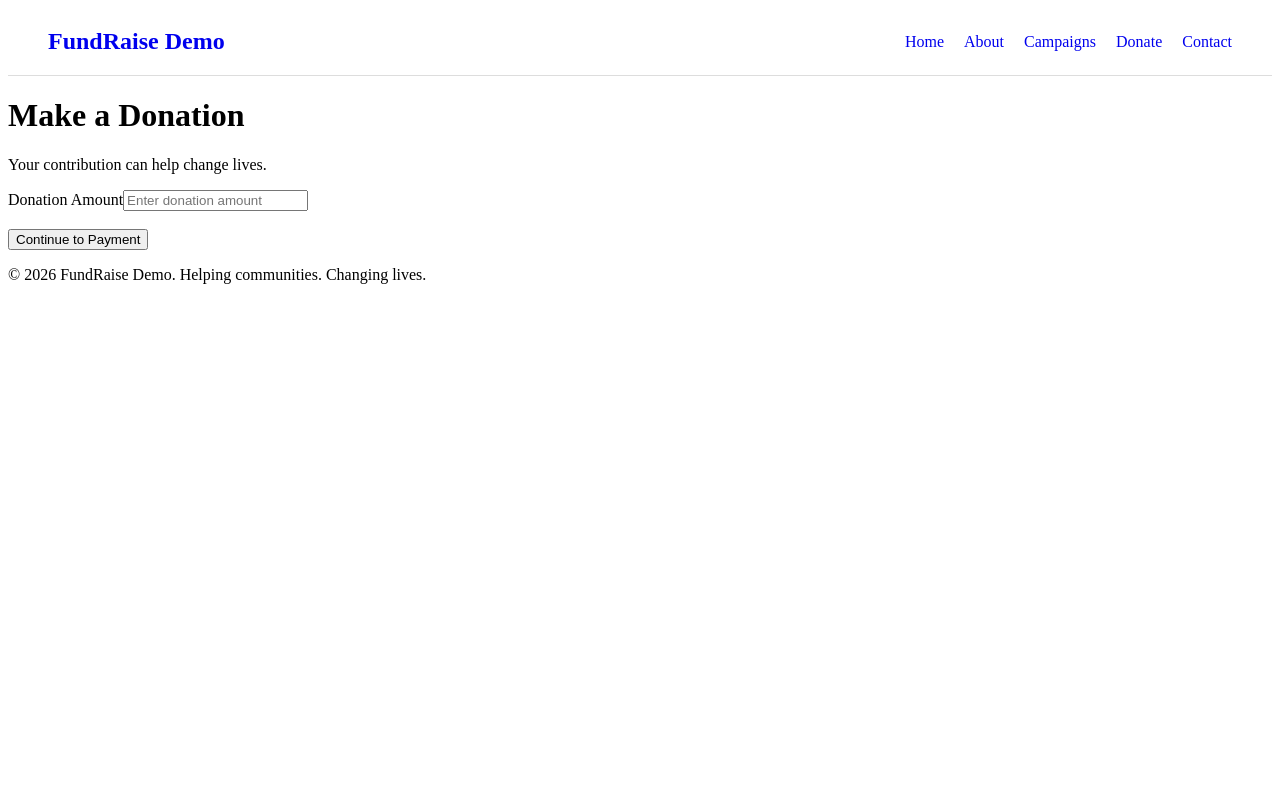
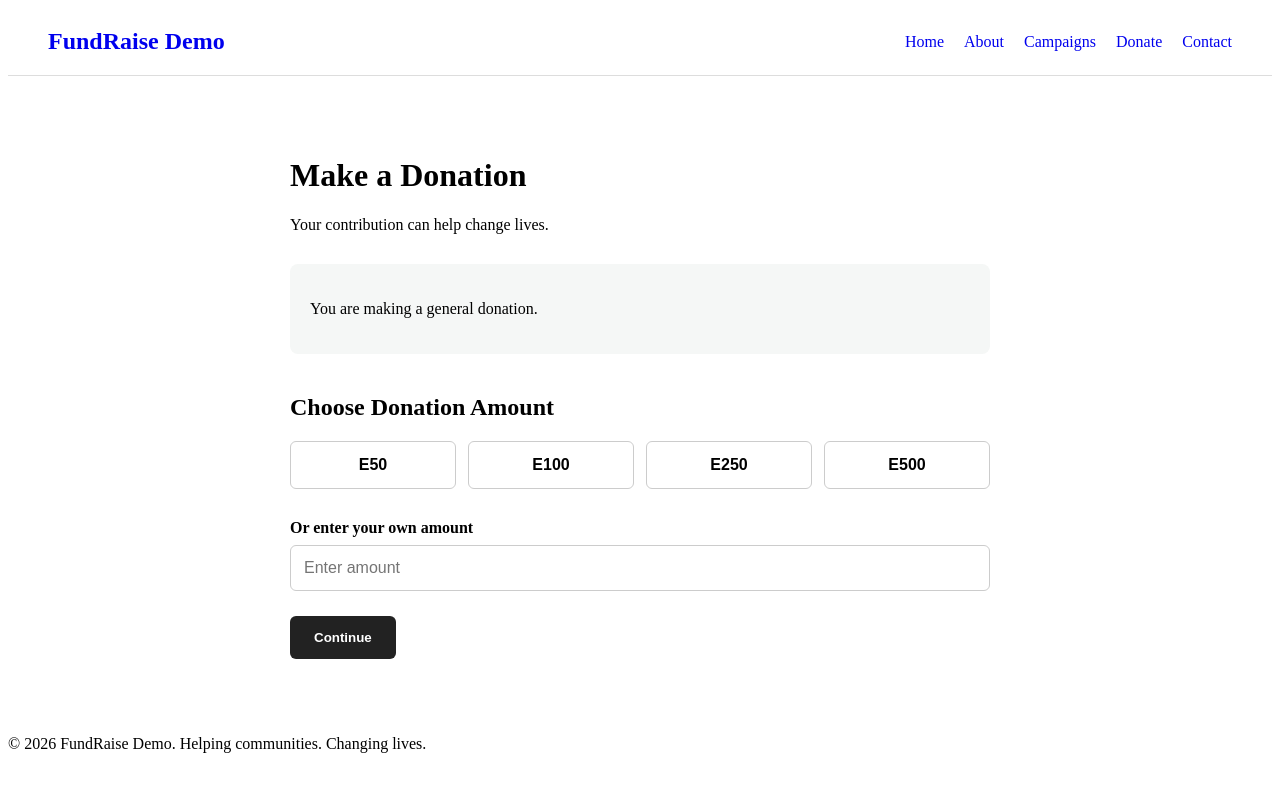
Before and after one commit to msibi-ignitious/fundraise-demo, a Nuxt app: page /donate in a window 1280 px wide. Shown: the top 792 px of the page. Built offline with nearby package versions, Linux system fonts and the light colour scheme.

Commit message:
Add Donation Amount Selection

```diff
--- a/app/pages/donate.vue
+++ b/app/pages/donate.vue
@@ -1,20 +1,195 @@
+<script setup lang="ts">
+import { campaigns } from '~/data/campaigns'
+
+const route = useRoute()
+
+const campaignId = Number(route.query.campaign)
+
+const campaign = campaigns.find(
+  (item) => item.id === campaignId
+)
+
+const selectedAmount = ref<number | null>(null)
+
+const customAmount = ref('')
+
+const presetAmounts = [50, 100, 250, 500]
+
+const amount = computed(() => {
+  if (customAmount.value) {
+    return Number(customAmount.value)
+  }
+
+  return selectedAmount.value
+})
+
+const selectAmount = (value: number) => {
+  selectedAmount.value = value
+  customAmount.value = ''
+}
+</script>
+
 <template>
-  <main>
+  <main class="donation-page">
+
     <h1>Make a Donation</h1>
 
     <p>Your contribution can help change lives.</p>
 
-    <form>
-      <label for="amount">Donation Amount</label>
-      <input
-        id="amount"
-        type="number"
-        placeholder="Enter donation amount"
-      />
+    <!-- Campaign -->
+    <div v-if="campaign" class="campaign-info">
+      <p>You are supporting:</p>
 
-      <br><br>
+      <h2>{{ campaign.title }}</h2>
 
-      <button type="submit">Continue to Payment</button>
+      <p>{{ campaign.description }}</p>
+    </div>
+
+    <div v-else class="campaign-info">
+      <p>You are making a general donation.</p>
+    </div>
+
+    <!-- Donation Form -->
+    <form @submit.prevent>
+
+      <h2>Choose Donation Amount</h2>
+
+      <!-- Preset amounts -->
+      <div class="amount-options">
+
+        <button
+          v-for="value in presetAmounts"
+          :key="value"
+          type="button"
+          :class="{ selected: selectedAmount === value }"
+          @click="selectAmount(value)"
+        >
+          E{{ value }}
+        </button>
+
+      </div>
+
+      <!-- Custom amount -->
+      <div class="custom-amount">
+
+        <label for="amount">
+          Or enter your own amount
+        </label>
+
+        <input
+          id="amount"
+          v-model="customAmount"
+          type="number"
+          min="1"
+          placeholder="Enter amount"
+          @input="selectedAmount = null"
+        />
+
+      </div>
+
+      <!-- Selected amount -->
+      <div v-if="amount" class="selected-summary">
+        Donation amount:
+        <strong>
+          E{{ amount.toLocaleString() }}
+        </strong>
+      </div>
+
+      <button
+        type="submit"
+        class="continue-button"
+      >
+        Continue
+      </button>
+
     </form>
+
   </main>
 </template>
+
+<style scoped>
+.donation-page {
+  max-width: 700px;
+  margin: 0 auto;
+  padding: 60px 20px;
+}
+
+.campaign-info {
+  margin: 30px 0;
+  padding: 20px;
+  border-radius: 8px;
+  background: #f5f7f6;
+}
+
+.campaign-info h2 {
+  margin: 5px 0 10px;
+}
+
+form {
+  margin-top: 40px;
+}
+
+.amount-options {
+  display: grid;
+  grid-template-columns: repeat(4, 1fr);
+  gap: 12px;
+  margin: 20px 0 30px;
+}
+
+.amount-options button {
+  padding: 14px;
+  border: 1px solid #ccc;
+  border-radius: 6px;
+  background: white;
+  cursor: pointer;
+  font-size: 1rem;
+  font-weight: bold;
+}
+
+.amount-options button.selected {
+  background: #222;
+  color: white;
+  border-color: #222;
+}
+
+.custom-amount {
+  display: flex;
+  flex-direction: column;
+  gap: 8px;
+}
+
+.custom-amount label {
+  font-weight: bold;
+}
+
+.custom-amount input {
+  padding: 13px;
+  border: 1px solid #ccc;
+  border-radius: 6px;
+  font-size: 1rem;
+}
+
+.selected-summary {
+  margin-top: 25px;
+  padding: 15px;
+  border-radius: 6px;
+  background: #f5f7f6;
+}
+
+.continue-button {
+  margin-top: 25px;
+  padding: 14px 24px;
+  border: none;
+  border-radius: 6px;
+  background: #222;
+  color: white;
+  cursor: pointer;
+  font-weight: bold;
+}
+
+@media (max-width: 600px) {
+  .amount-options {
+    grid-template-columns: repeat(2, 1fr);
+  }
+}
+</style>
```
